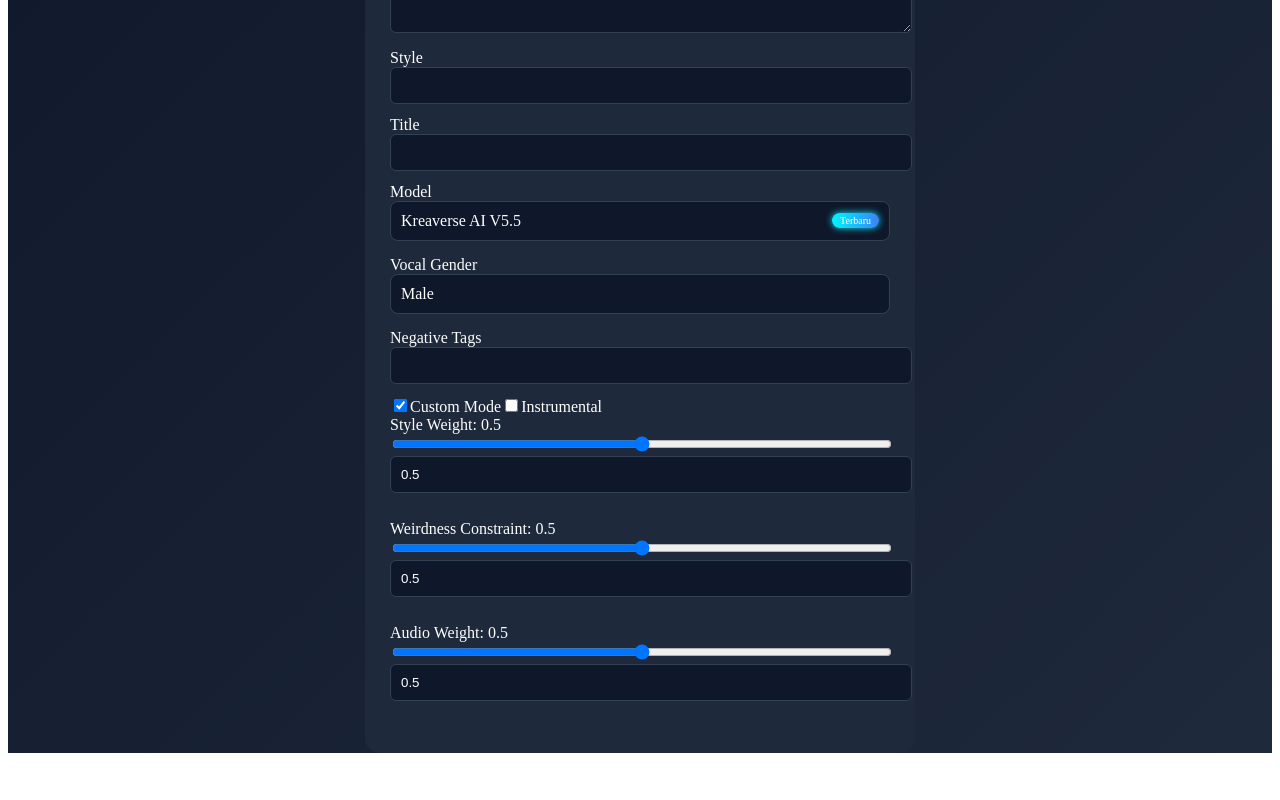
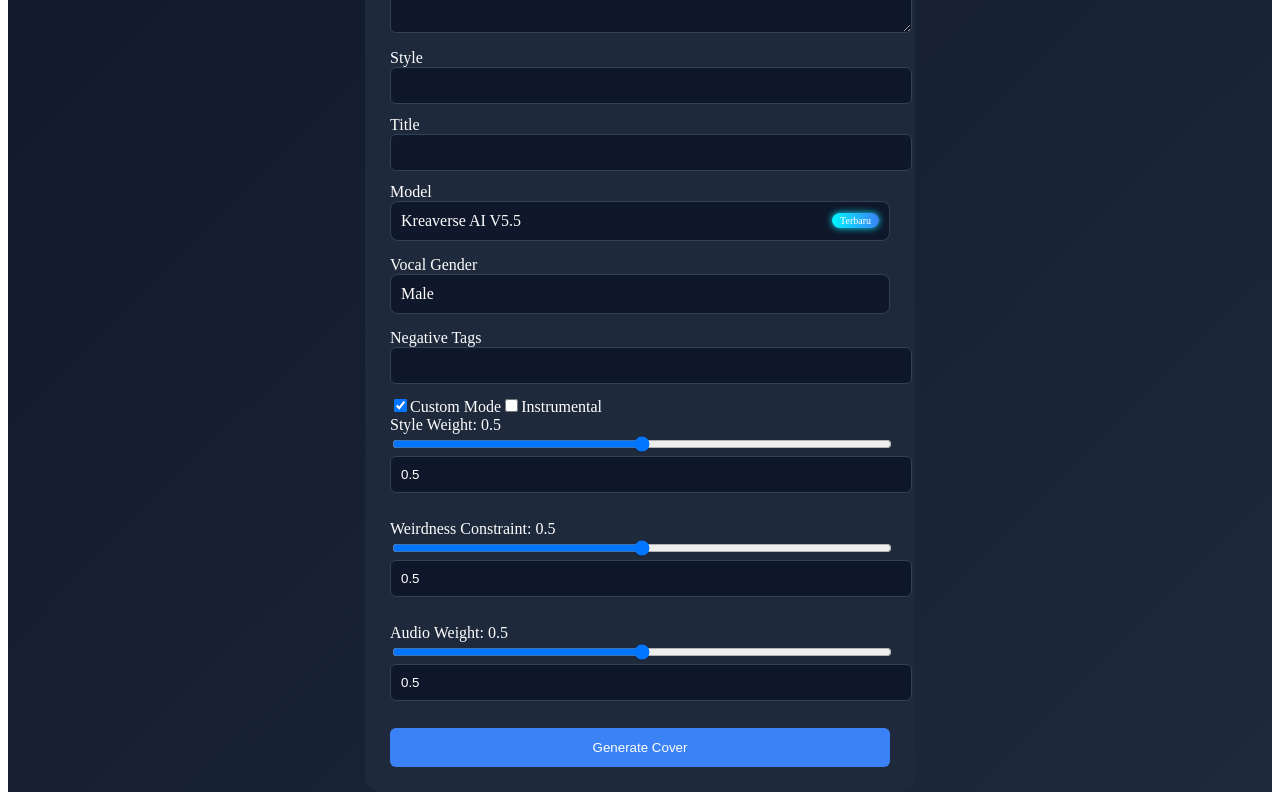
Before and after one commit to habigeneratewebsite-a11y/kreaverse-ai, a Next.js app: page /dashboard in a window 1280 px wide. Shown: the part 407-1207 px from the top of the page. Before the commit the page ends 1168 px from the top, so only its background shows below. Built offline with nearby package versions, Linux system fonts and the light colour scheme.

Commit message:
Update dashboard.js

```diff
--- a/pages/dashboard.js
+++ b/pages/dashboard.js
@@ -2,7 +2,7 @@ import { useState, useEffect } from "react"
 
 export default function Dashboard() {
 
-  // ================= API KEY =================
+  // ================= API =================
   const [apiKey, setApiKey] = useState("")
   const [connected, setConnected] = useState(false)
   const [credit, setCredit] = useState(null)
@@ -29,6 +29,7 @@ export default function Dashboard() {
   const [popupType, setPopupType] = useState("info")
   const [showModelPopup, setShowModelPopup] = useState(false)
   const [showGenderPopup, setShowGenderPopup] = useState(false)
+  const [loadingGenerate, setLoadingGenerate] = useState(false)
 
   useEffect(() => {
     const style = document.createElement("style")
@@ -55,7 +56,7 @@ export default function Dashboard() {
     setTimeout(()=>setPopup(null),3000)
   }
 
-  // ✅ VALIDASI API KEY TANPA FALSE ERROR
+  // ✅ REAL VALIDATION
   async function confirmApiKey(){
 
     if(!apiKey){
@@ -66,7 +67,6 @@ export default function Dashboard() {
     setCheckingKey(true)
 
     try{
-
       const res = await fetch("/api/check-key",{
         method:"POST",
         headers:{ "Content-Type":"application/json" },
@@ -79,37 +79,30 @@ export default function Dashboard() {
         setConnected(true)
         setCredit(data.credit)
         toast("API Key Terhubung ✅","success")
-      }else{
+      } else {
         setConnected(false)
         toast(data.message || "API Key Salah ❌","error")
       }
 
-    }catch(error){
-      toast("Tidak dapat terhubung ke server","error")
+    }catch(e){
+      toast("Server tidak dapat dihubungi","error")
     }
 
     setCheckingKey(false)
   }
 
-  // ✅ UPLOAD MANUAL BUTTON
-  async function uploadOnly(){
+  // ✅ UPLOAD CONFIRM BUTTON
+  async function confirmUpload(){
 
-    if(!connected){
-      toast("Konfirmasi API Key dulu","error")
-      return
-    }
-
-    if(!file){
-      toast("Pilih file audio dulu","error")
-      return
-    }
+    if(!connected) return toast("Konfirmasi API Key dulu","error")
+    if(!file) return toast("Pilih file audio dulu","error")
 
     const xhr = new XMLHttpRequest()
     const formData = new FormData()
     formData.append("file", file)
 
     xhr.open("POST","/api/upload",true)
-    xhr.setRequestHeader("x-api-key", apiKey)
+    xhr.setRequestHeader("x-api-key",apiKey)
 
     xhr.upload.onprogress = (event)=>{
       if(event.lengthComputable){
@@ -121,7 +114,7 @@ export default function Dashboard() {
     xhr.onload = ()=>{
       if(xhr.status===200){
         toast("Upload Berhasil ✅","success")
-      }else{
+      } else {
         toast("Upload Gagal ❌","error")
       }
     }
@@ -131,6 +124,55 @@ export default function Dashboard() {
     }
 
     xhr.send(formData)
+  }
+
+  // ✅ GENERATE CONFIRM BUTTON
+  async function confirmGenerate(){
+    if(!connected) return toast("Konfirmasi API Key dulu","error")
+    if(!file) return toast("Upload file dulu","error")
+    if(!prompt) return toast("Masukkan prompt","error")
+
+    setLoadingGenerate(true)
+
+    try{
+      const uploadRes = await fetch("/api/upload",{
+        method:"POST",
+        headers:{ "x-api-key":apiKey },
+        body:new FormData().append("file",file)
+      })
+
+      const uploadData = await uploadRes.json()
+
+      await fetch("/api/suno/cover",{
+        method:"POST",
+        headers:{
+          "Content-Type":"application/json",
+          "x-api-key":apiKey
+        },
+        body:JSON.stringify({
+          uploadUrl:uploadData.fileUrl,
+          prompt,
+          style,
+          title,
+          customMode,
+          instrumental,
+          model,
+          vocalGender,
+          negativeTags,
+          styleWeight,
+          weirdnessConstraint:weirdness,
+          audioWeight,
+          callBackUrl:"https://webhook.site/test123"
+        })
+      })
+
+      toast("Generate Task Created ✅","success")
+
+    }catch(e){
+      toast("Generate Gagal ❌","error")
+    }
+
+    setLoadingGenerate(false)
   }
 
   const modelLabel = model==="V5_5"
@@ -166,8 +208,7 @@ export default function Dashboard() {
           onChange={e=>setFile(e.target.files[0])}
           style={inputStyle}
         />
-
-        <button style={buttonStyleSecondary} onClick={uploadOnly}>
+        <button style={buttonStyleSecondary} onClick={confirmUpload}>
           Konfirmasi Upload
         </button>
 
@@ -177,7 +218,7 @@ export default function Dashboard() {
           </div>
         )}
 
-        {/* LYRICS */}
+        {/* PROMPT */}
         <label>Lyrics / Prompt</label>
         <textarea value={prompt} onChange={e=>setPrompt(e.target.value)} style={inputStyle}/>
 
@@ -241,6 +282,10 @@ export default function Dashboard() {
         <Slider label="Weirdness Constraint" value={weirdness} setValue={setWeirdness}/>
         <Slider label="Audio Weight" value={audioWeight} setValue={setAudioWeight}/>
 
+        <button style={buttonStyle} onClick={confirmGenerate}>
+          {loadingGenerate ? <Spinner/> : "Generate Cover"}
+        </button>
+
       </div>
 
       {popup && (
@@ -259,8 +304,7 @@ export default function Dashboard() {
   )
 }
 
-/* COMPONENTS */
-
+/* MODAL */
 function Modal({children,onClose}){
   return(
     <div style={modalOverlay} onClick={onClose}>
@@ -304,7 +348,6 @@ function Spinner(){
 }
 
 /* STYLES */
-
 const pageStyle={minHeight:"100vh",background:"linear-gradient(135deg,#0f172a,#1e293b)",display:"flex",justifyContent:"center",alignItems:"center"}
 const cardStyle={width:500,background:"#1e293b",padding:25,borderRadius:15,color:"white"}
 const inputStyle={width:"100%",padding:10,marginBottom:12,borderRadius:6,border:"1px solid #334155",background:"#0f172a",color:"white"}
```
